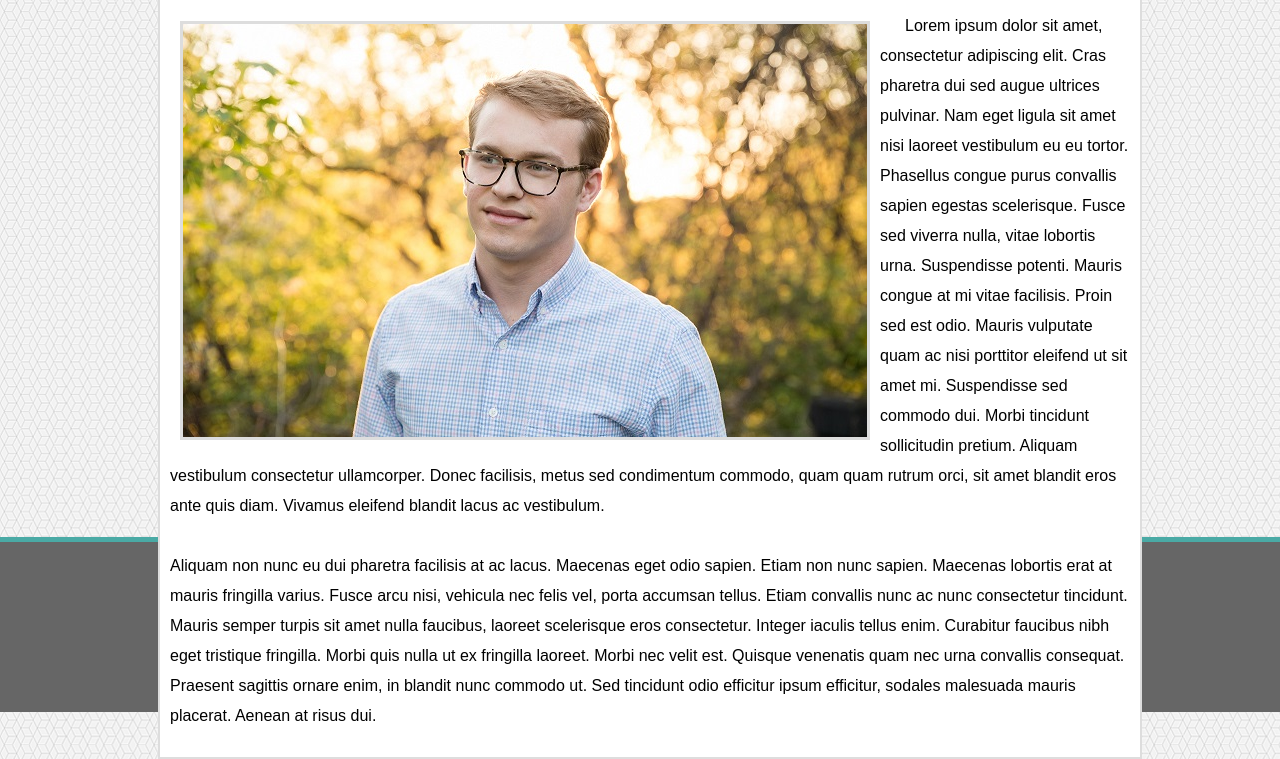
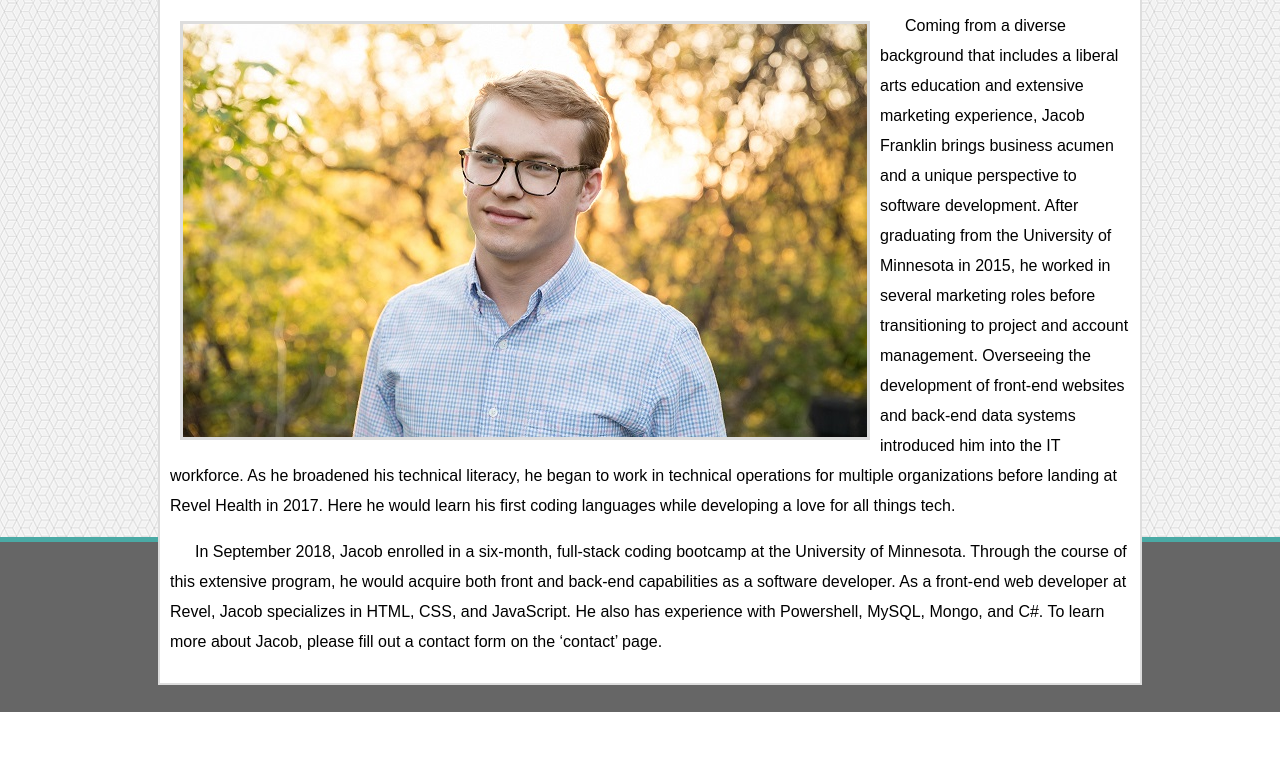
Before and after one commit to JacobTFranklin/Basic-Portfolio, a plain HTML site: page index.html in a window 1280 px wide. Shown: the part 188-947 px from the top of the page. After the commit the page ends 873 px from the top, so only its background shows below. Drawn offline with Linux system fonts and the light colour scheme; files whose address does not match are found by name.

Commit message:
updateindex

```diff
--- a/index.html
+++ b/index.html
@@ -17,7 +17,7 @@
 
     <!--Page Links -->
     <nav>
-        <h2><a href="index.html">About</a>  |  <a href="portfolio.html">Portfolio</a>  |  <a href="contact.html">Contact</a> </h2>
+        <h2><a href="index.html">About</a>  |  <a href="Portfolio.html">Portfolio</a>  |  <a href="Contact.html">Contact</a> </h2>
     </nav>
 
     </header>
@@ -26,9 +26,9 @@
     <section class="main">
         <h1 id="aboutme">About Me</h1>
         <img id="jacobpic" src="C:\Users\jacobf\Basic-Portfolio\assets\images\IMG_1321.JPG"alt="Jacob">
-        <p id="p1">Lorem ipsum dolor sit amet, consectetur adipiscing elit. Cras pharetra dui sed augue ultrices pulvinar. Nam eget ligula sit amet nisi laoreet vestibulum eu eu tortor. Phasellus congue purus convallis sapien egestas scelerisque. Fusce sed viverra nulla, vitae lobortis urna. Suspendisse potenti. Mauris congue at mi vitae facilisis. Proin sed est odio. Mauris vulputate quam ac nisi porttitor eleifend ut sit amet mi. Suspendisse sed commodo dui. Morbi tincidunt sollicitudin pretium. Aliquam vestibulum consectetur ullamcorper. Donec facilisis, metus sed condimentum commodo, quam quam rutrum orci, sit amet blandit eros ante quis diam. Vivamus eleifend blandit lacus ac vestibulum.<br>
-        <br>
-        Aliquam non nunc eu dui pharetra facilisis at ac lacus. Maecenas eget odio sapien. Etiam non nunc sapien. Maecenas lobortis erat at mauris fringilla varius. Fusce arcu nisi, vehicula nec felis vel, porta accumsan tellus. Etiam convallis nunc ac nunc consectetur tincidunt. Mauris semper turpis sit amet nulla faucibus, laoreet scelerisque eros consectetur. Integer iaculis tellus enim. Curabitur faucibus nibh eget tristique fringilla. Morbi quis nulla ut ex fringilla laoreet. Morbi nec velit est. Quisque venenatis quam nec urna convallis consequat. Praesent sagittis ornare enim, in blandit nunc commodo ut. Sed tincidunt odio efficitur ipsum efficitur, sodales malesuada mauris placerat. Aenean at risus dui.</p>
+        <p id="p1"> Coming from a diverse background that includes a liberal arts education and extensive marketing experience, Jacob Franklin brings business acumen and a unique perspective to software development. After graduating from the University of Minnesota in 2015, he worked in several marketing roles before transitioning to project and account management. Overseeing the development of front-end websites and back-end data systems introduced him into the IT workforce. As he broadened his technical literacy, he began to work in technical operations for multiple organizations before landing at Revel Health in 2017. Here he would learn his first coding languages while developing a love for all things tech.<br>
+        </p>
+        <p id="p2">In September 2018, Jacob enrolled in a six-month, full-stack coding bootcamp at the University of Minnesota. Through the course of this extensive program, he would acquire both front and back-end capabilities as a software developer. As a front-end web developer at Revel, Jacob specializes in HTML, CSS, and JavaScript. He also has experience with Powershell, MySQL, Mongo, and C#. To learn more about Jacob, please fill out a contact form on the ‘contact’ page.</p>
     </section>
 
     <!--Footer Section-->
```
